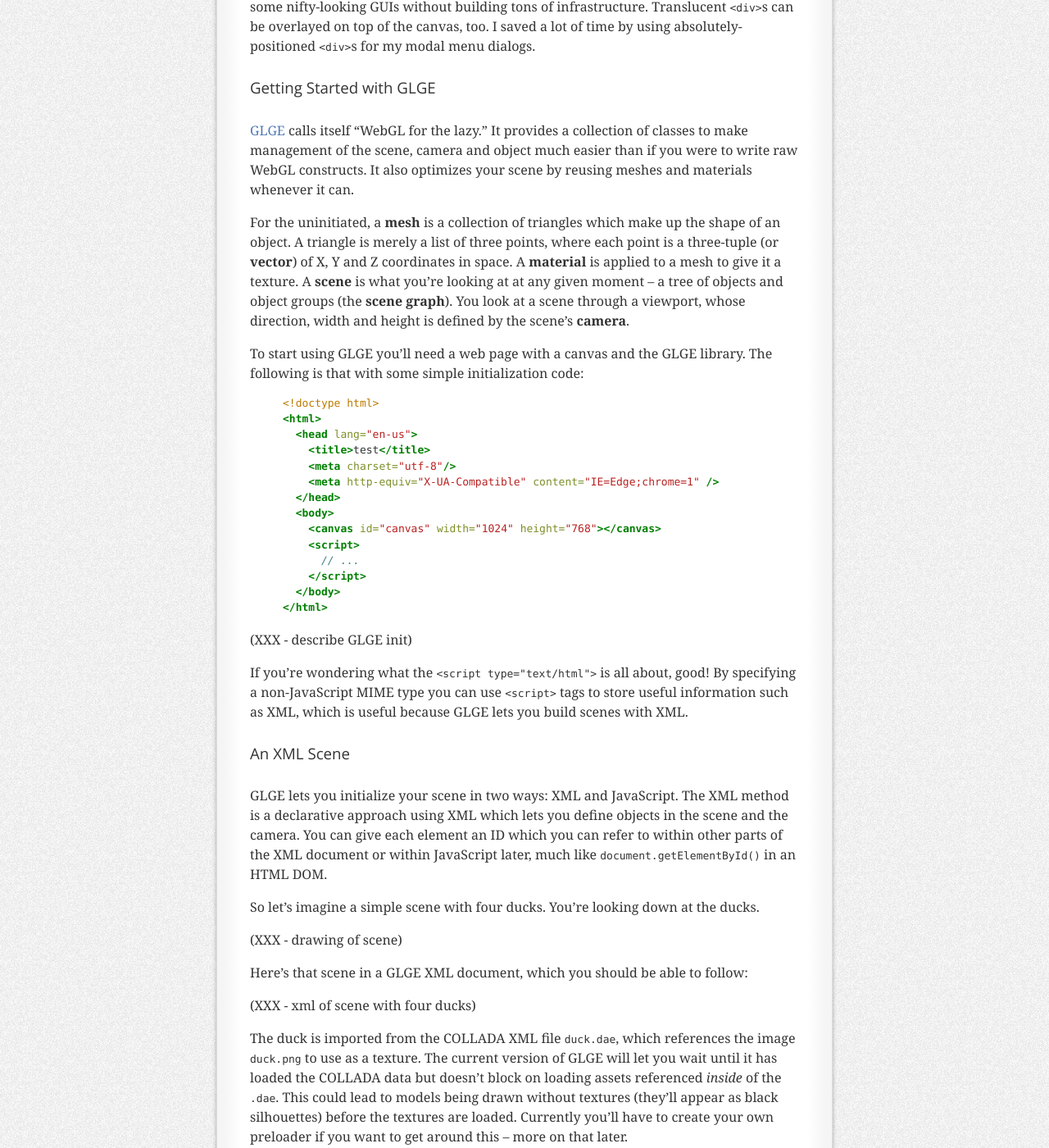
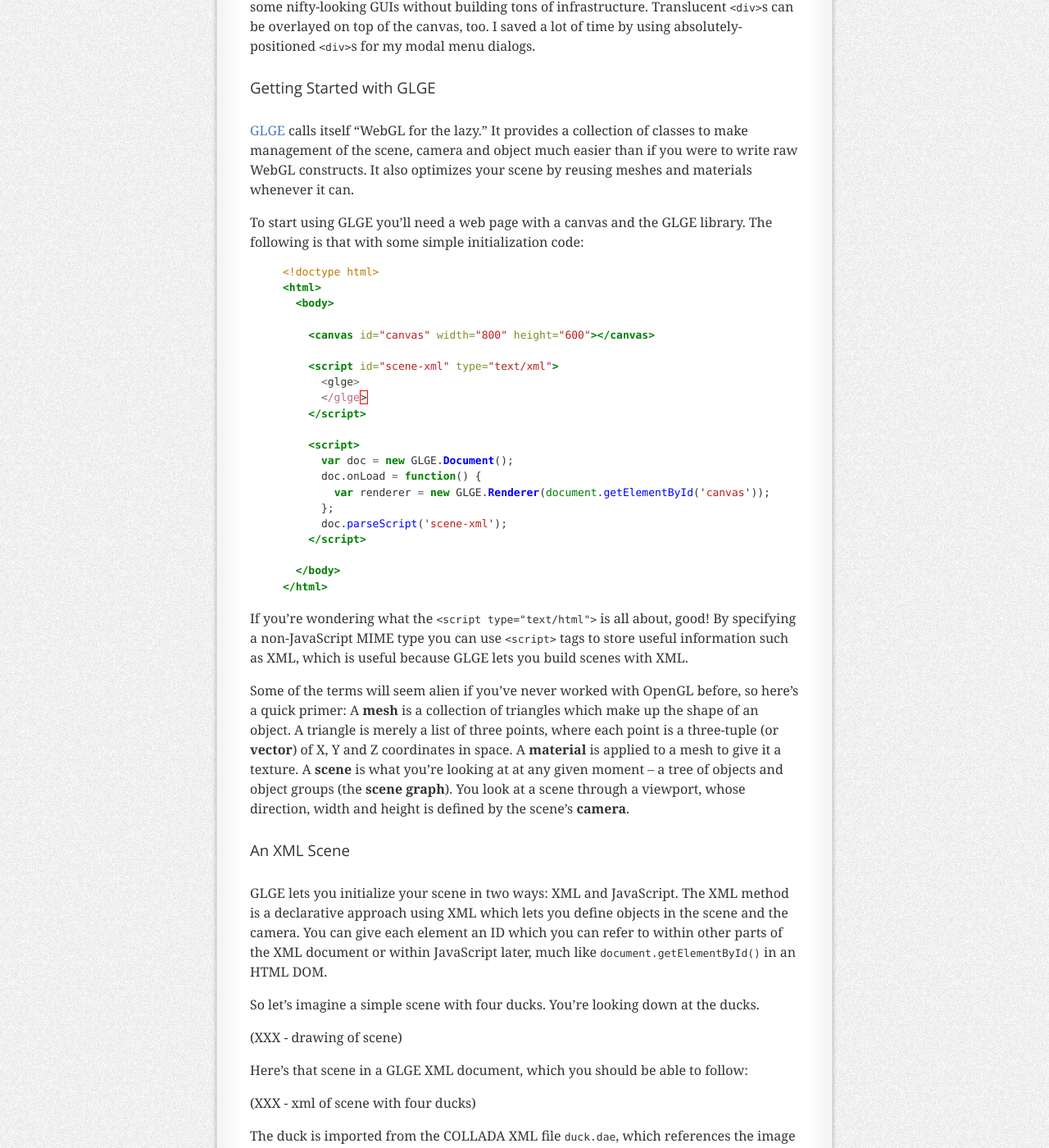
Before and after one commit to statico/statico.github.io, a Jekyll site: the page built from _posts/2012-02-01-webgl-glge-game-part-1.md, in a window 1280 px wide and 1400 px high, scrolled down 2500 px. Shown: the whole window at 82% size. Built offline with Jekyll 4.4.1, drawn with Linux system fonts in a browser that asks for light colours; comment, search, counter and statistics services are not loaded.

Commit message:
More progress.

```diff
--- a/_posts/2012-02-01-webgl-glge-game-part-1.md
+++ b/_posts/2012-02-01-webgl-glge-game-part-1.md
@@ -41,30 +41,35 @@
 
 [GLGE][glge] calls itself "WebGL for the lazy." It provides a collection of classes to make management of the scene, camera and object much easier than if you were to write raw WebGL constructs. It also optimizes your scene by reusing meshes and materials whenever it can.
 
-For the uninitiated, a **mesh** is a collection of triangles which make up the shape of an object. A triangle is merely a list of three points, where each point is a three-tuple (or **vector**) of X, Y and Z coordinates in space. A **material** is applied to a mesh to give it a texture. A **scene** is what you're looking at at any given moment -- a tree of objects and object groups (the **scene graph**). You look at a scene through a viewport, whose direction, width and height is defined by the scene's **camera**.
-
 To start using GLGE you'll need a web page with a canvas and the GLGE library. The following is that with some simple initialization code:
 
 {% highlight html %}
 <!doctype html>
 <html>
-  <head lang="en-us">
-    <title>test</title>
-    <meta charset="utf-8"/>
-    <meta http-equiv="X-UA-Compatible" content="IE=Edge;chrome=1" />
-  </head>
   <body>
-    <canvas id="canvas" width="1024" height="768"></canvas>
+
+    <canvas id="canvas" width="800" height="600"></canvas>
+
+    <script id="scene-xml" type="text/xml">
+      <glge>
+      </glge>
+    </script>
+
     <script>
-      // ...
+      var doc = new GLGE.Document();
+      doc.onLoad = function() {
+        var renderer = new GLGE.Renderer(document.getElementById('canvas'));
+      };
+      doc.parseScript('scene-xml');
     </script>
+
   </body>
 </html>
 {% endhighlight %}
 
-(XXX - describe GLGE init)
+If you're wondering what the `<script type="text/html">` is all about, good! By specifying a non-JavaScript MIME type you can use `<script>` tags to store useful information such as XML, which is useful because GLGE lets you build scenes with XML.
 
-If you're wondering what the `<script type="text/html">` is all about, good! By specifying a non-JavaScript MIME type you can use `<script>` tags to store useful information such as XML, which is useful because GLGE lets you build scenes with XML.
+Some of the terms will seem alien if you've never worked with OpenGL before, so here's a quick primer: A **mesh** is a collection of triangles which make up the shape of an object. A triangle is merely a list of three points, where each point is a three-tuple (or **vector**) of X, Y and Z coordinates in space. A **material** is applied to a mesh to give it a texture. A **scene** is what you're looking at at any given moment -- a tree of objects and object groups (the **scene graph**). You look at a scene through a viewport, whose direction, width and height is defined by the scene's **camera**.
 
 ### An XML Scene
 
```
